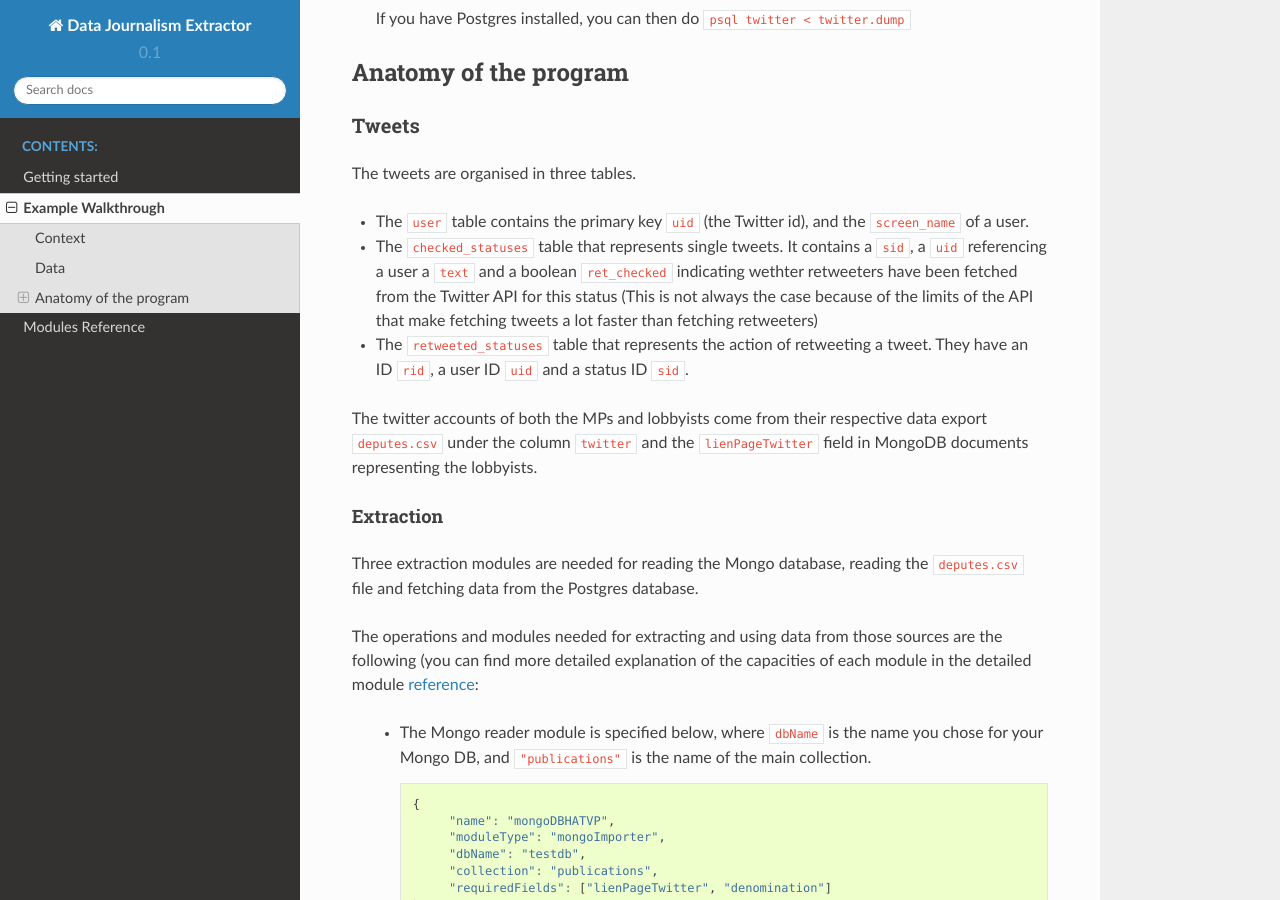
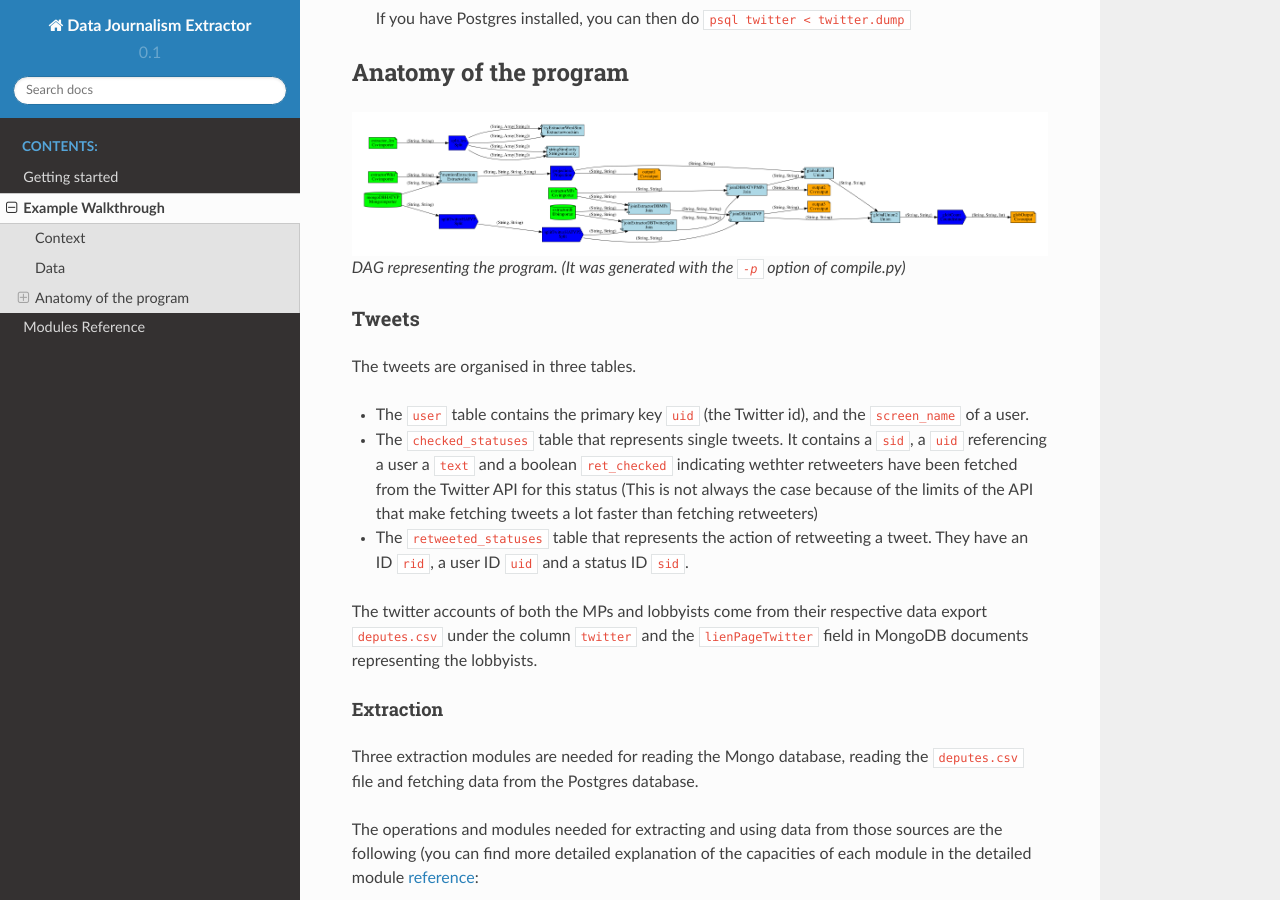
Before and after one commit to hugcis/data_journalism_extractor, a Sphinx documentation site: the page built from python/docs/example-walkthrough.rst, in a window 1280 px wide and 900 px high, scrolled down 1007 px. Built offline with Sphinx 7.4.7 and the Read the Docs theme 2.0.0, drawn with Linux system fonts in a browser that asks for light colours.

```diff
--- a/python/docs/example-walkthrough.rst
+++ b/python/docs/example-walkthrough.rst
@@ -48,6 +48,11 @@ The data is available in the ``example/data`` directory. The list of files is:
 
 Anatomy of the program
 ----------------------
+
+.. figure:: images/walk_ex.*
+
+   DAG representing the program.
+   (It was generated with the ``-p`` option of compile.py)
 
 Tweets
 ^^^^^^
```
Also changed, not shown: python/docs/images/walk_ex.png (added), 3 other files.
